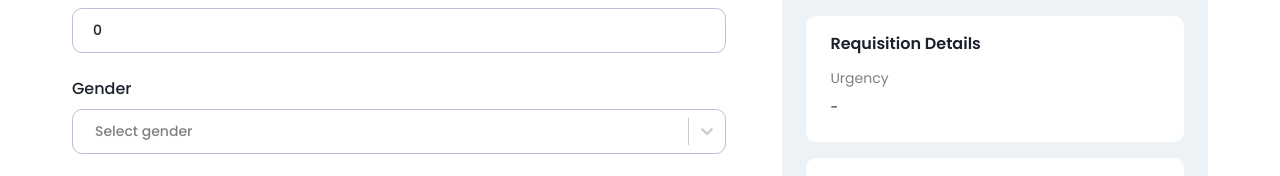
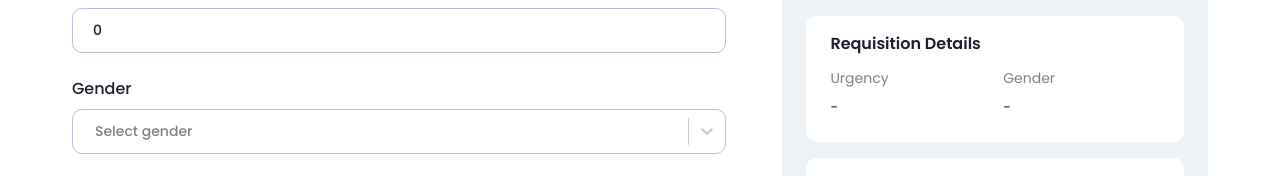
Before and after one commit to rupeshshandilya/Task2, a Next.js app: page / in a window 1280 px wide. Shown: the part 292-468 px from the top of the page. Built offline with nearby package versions, Linux system fonts and the light colour scheme.

Commit message:
Done: Values in the draft card should update in real-time based on user input in forms

```diff
--- a/src/containers/home/PreviewCard.tsx
+++ b/src/containers/home/PreviewCard.tsx
@@ -79,7 +79,7 @@ const PreviewCard: React.FC = () => {
         <Box maxH="50rem" overflowY="auto" px="24px" pb="24px">
           <DataCard title="Requisition Details">
             <KeyValue title="Urgency" value={state.requisitionDetails.urgency} />
-            {/* <KeyValue title="Gender" value={state.requisitionDetails.gender} /> */}
+            <KeyValue title="Gender" value={state.requisitionDetails.gender} />
           </DataCard>
           <DataCard title="Job Detail">
             <KeyValue title="Job Title" value={state.jobDetails.jobTitle} />
```
